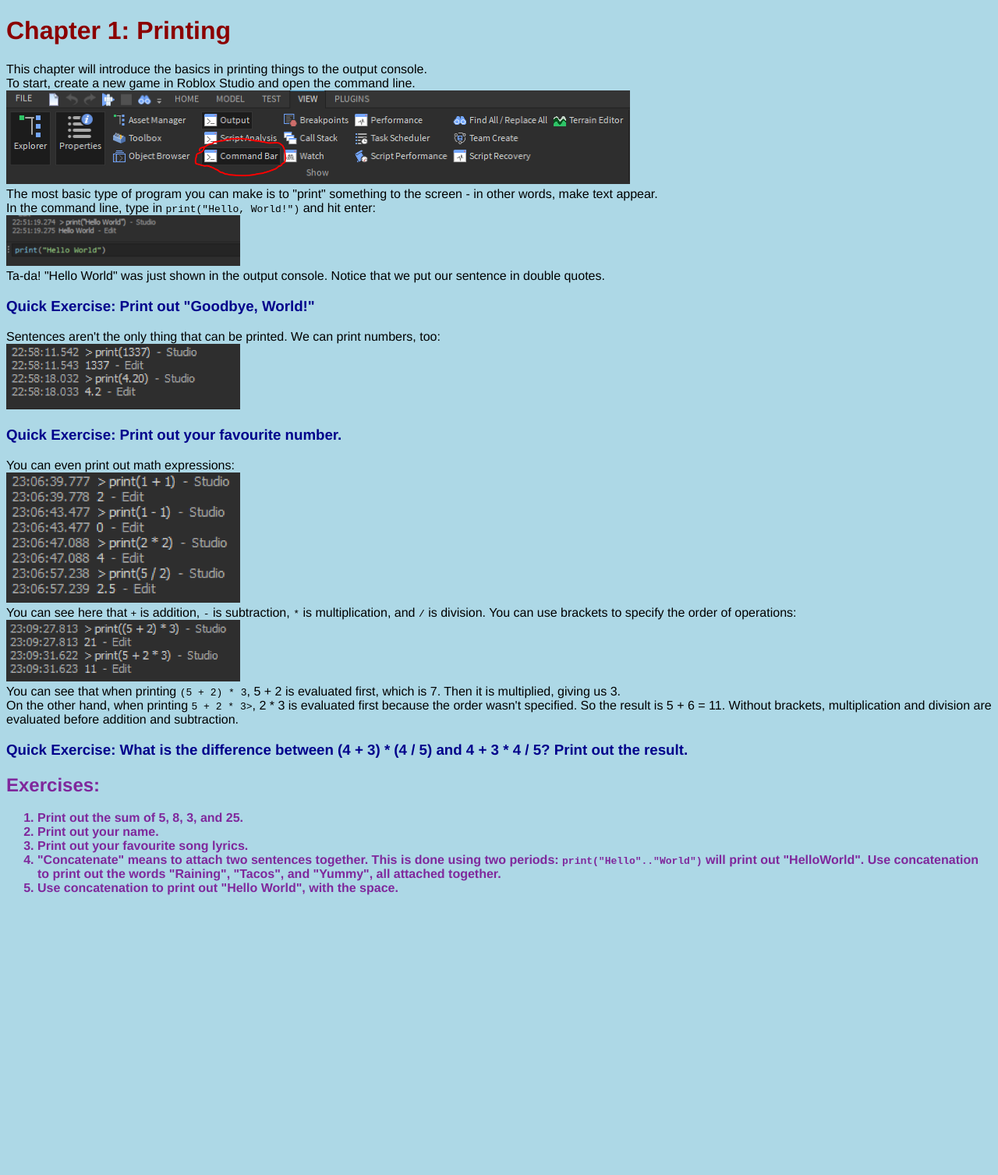
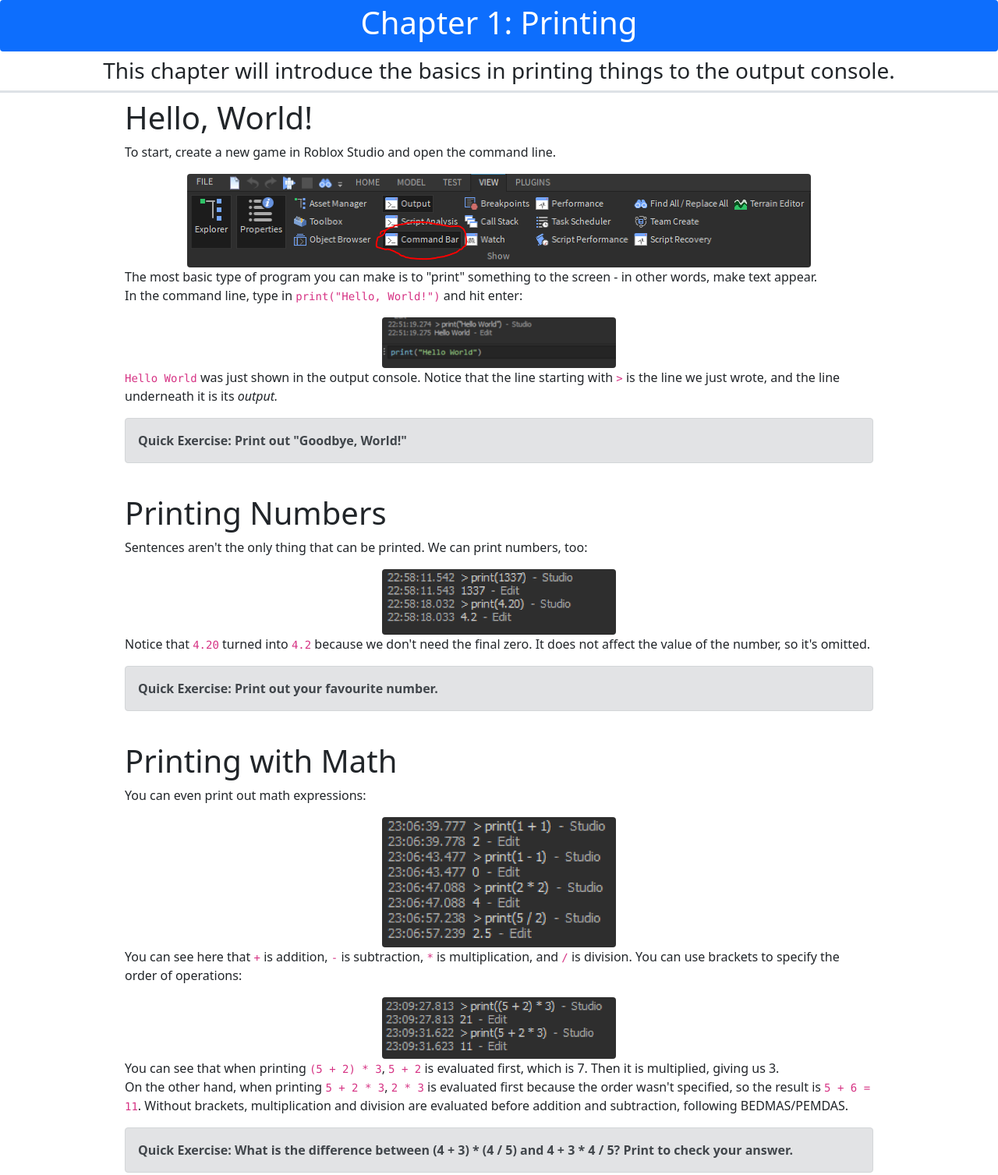
Before and after one commit to andyw1589/roblox-tutorial, a plain HTML site: page chapters/chapter1/chapter1.html in a window 1280 px wide. Shown: the top 1507 px of the page at 78% size. Before the commit the page ends 1164 px from the top, so only its background shows below. Drawn offline with nearby package versions, Linux system fonts and the light colour scheme.

Commit message:
reformatted chapter 1

```diff
--- a/chapters/chapter1/chapter1.html
+++ b/chapters/chapter1/chapter1.html
@@ -1,70 +1,98 @@
 <!DOCTYPE html>
+
 <html>
     <head>
+        <link href="https://cdn.jsdelivr.net/npm/bootstrap@5.1.3/dist/css/bootstrap.min.css" rel="stylesheet"
+            integrity="sha384-1BmE4kWBq78iYhFldvKuhfTAU6auU8tT94WrHftjDbrCEXSU1oBoqyl2QvZ6jIW3" crossorigin="anonymous">
         <title>Chapter 1</title>
+    </head>
 
-        <style>
-            body {
-                background-color: lightblue;
-                font-family: "Helvetica";
-            }
-            h1 {
-                color: darkred;
-            }
-            .quickexercise {
-                color: darkblue;
-            }
-            strong {
-                font-weight: 1000;
-            }
-            #exercises {
-                font-weight: 700;
-                color: rgb(127, 40, 156);
-            }
+    <body>
+        <heading>
+            <h1 class="bg-primary text-white text-center rounded border border-primary border-5 pb-2">Chapter 1: Printing</h1>
+            <h3 class="text-center border-bottom border-3 px-5 pb-2">This chapter will introduce the basics in printing things to
+                the output console.</h3>
+        </heading>
 
-        </style>
-    </head>
-    <body>
-        <h1>Chapter 1: Printing</h1>
-        <p>
-            This chapter will introduce the basics in printing things to the output console.<br>
+        <section class="w-75 mx-auto">
+            <h1>Hello, World!</h1>
+            <p>To start, create a new game in Roblox Studio and open the command line.</p>
 
-            To start, create a new game in Roblox Studio and open the command line.<br>
-            <img src="command line open.PNG" width="800" height="auto"><br>
+            <img class="rounded mx-auto d-block" src="command line open.PNG" width="800" height="auto">
 
-            The most basic type of program you can make is to "print" something to the screen - in other words, make text appear.<br>
-            In the command line, type in <code>print("Hello, World!")</code> and hit enter:<br>
-            <img src="hello world.PNG" width="300" height="auto"><br>
-            Ta-da! "Hello World" was just shown in the output console. Notice that we put our sentence in double quotes.<br>
+            <p>The most basic type of program you can make is to "print" something to the screen - in other words, make text
+                appear.<br>
+                In the command line, type in <code>print("Hello, World!")</code> and hit enter:</p>
 
-            <h3 class="quickexercise">Quick Exercise: Print out "Goodbye, World!"</h3>
+            <img class="rounded mx-auto d-block" src="hello world.PNG" width="300" height="auto">
 
-            Sentences aren't the only thing that can be printed. We can print numbers, too:<br>
-            <img src="printing numbers.PNG" width="300" height="auto">
+            <p><code>Hello World</code> was just shown in the output console. Notice that the line starting with
+            <code>></code> is the
+            line we just wrote, and the line underneath it is its <i>output.</i></p>
 
-            <h3 class="quickexercise">Quick Exercise: Print out your favourite number.</h3>
-            You can even print out math expressions:<br>
-            <img src="printing math.PNG" width="300" height="auto"><br>
-            You can see here that <code>+</code> is addition, <code>-</code> is subtraction, <code>*</code> is multiplication, and <code>/</code> is division.
-            You can use brackets to specify the order of operations:<br>
-            <img src="printing brackets.PNG" width="300" height="auto"><br>
-            You can see that when printing <code>(5 + 2) * 3</code>, 5 + 2 is evaluated first, which is 7. Then it is multiplied, giving us 3.<br>
-            On the other hand, when printing <code>5 + 2 * 3></code>, 2 * 3 is evaluated first because the order wasn't specified. So the result
-            is 5 + 6 = 11. Without brackets, multiplication and division are evaluated before addition and subtraction.
+            <div class="alert alert-secondary">
+                <b>Quick Exercise: Print out "Goodbye, World!"</b>
+            </div>
+        </section>
 
-            <h3 class="quickexercise">Quick Exercise: What is the difference between (4 + 3) * (4 / 5) and 4 + 3 * 4 / 5? Print out the result.</h3>
+        <br>
 
-            <div id="exercises">
-                <h2>Exercises:</h2>
-                <ol>
-                    <li>Print out the sum of 5, 8, 3, and 25.</a></li>
-                    <li>Print out your name.</li>
-                    <li>Print out your favourite song lyrics.</li>
-                    <li>"Concatenate" means to attach two sentences together. This is done using two periods: <code>print("Hello".."World")</code> will
-                    print out "HelloWorld". Use concatenation to print out the words "Raining", "Tacos", and "Yummy", all attached together.</li>
-                    <li>Use concatenation to print out "Hello World", <strong>with</strong> the space.</li>
-                </ol>
+        <section class="w-75 mx-auto">
+            <h1>Printing Numbers</h1>
+            <p>Sentences aren't the only thing that can be printed. We can print numbers, too:</p>
+
+            <img class="rounded mx-auto d-block" src="printing numbers.PNG" width="300" height="auto">
+
+            <p>Notice that <code>4.20</code> turned into <code>4.2</code> because we don't need the final zero. It does not
+            affect the value of the number, so it's omitted.</p>
+
+            <div class="alert alert-secondary">
+                <b>Quick Exercise: Print out your favourite number.</b>
             </div>
-        </p>
+        </section>
+
+        <br>
+
+        <section class="w-75 mx-auto">
+            <h1>Printing with Math</h1>
+            <p>You can even print out math expressions:</p>
+
+            <img class="rounded mx-auto d-block" src="printing math.PNG" width="300" height="auto">
+
+            <p>You can see here that <code>+</code> is addition, <code>-</code> is subtraction, <code>*</code> is
+                multiplication,
+                and <code>/</code> is division. You can use brackets to specify the order of operations:</p>
+
+            <img class="rounded mx-auto d-block" src="printing brackets.PNG" width="300" height="auto">
+
+            <p>You can see that when printing <code>(5 + 2) * 3</code>, <code>5 + 2</code> is evaluated first, which is 7. Then it is
+                multiplied, giving us 3.<br>
+                On the other hand, when printing <code>5 + 2 * 3</code>, <code>2 * 3</code> is evaluated first because the order wasn't
+                specified, so the result
+                is <code>5 + 6 = 11</code>. Without brackets, multiplication and division are evaluated before addition and subtraction,
+                following BEDMAS/PEMDAS.</p>
+
+            <div class="alert alert-secondary">
+                <b>Quick Exercise: What is the difference between (4 + 3) * (4 / 5) and 4 + 3 * 4 / 5?
+                Print to check your answer.</b>
+            </div>
+        </section>
+
+        <br>
+
+        <section id="exercises" class="w-75 mx-auto">
+            <h1>Exercises:</h1>
+            <ol class="">
+                <li>Print out the sum of 5, 8, 3, and 25.</a></li>
+                <li>Print out your name.</li>
+                <li>Print out your favourite song lyrics.</li>
+                <li>"Concatenation" is attaching two sentences together. This is done using two periods:
+                    <code>print("Hello".."World")</code> will attach <code>Hello</code> and <code>World</code> together,
+                    printing out <code>HelloWorld</code>. Use concatenation to print out the words <code>Raining</code>,
+                    <code>Tacos</code>, and <code>Yummy</code>, all attached together.
+                </li>
+                <li>Use concatenation to print out "Hello World", <strong>with</strong> the space.</li>
+            </ol>
+        </section>
     </body>
 </html>
```
Also changed, not shown: index.html (+3 -3 lines).
